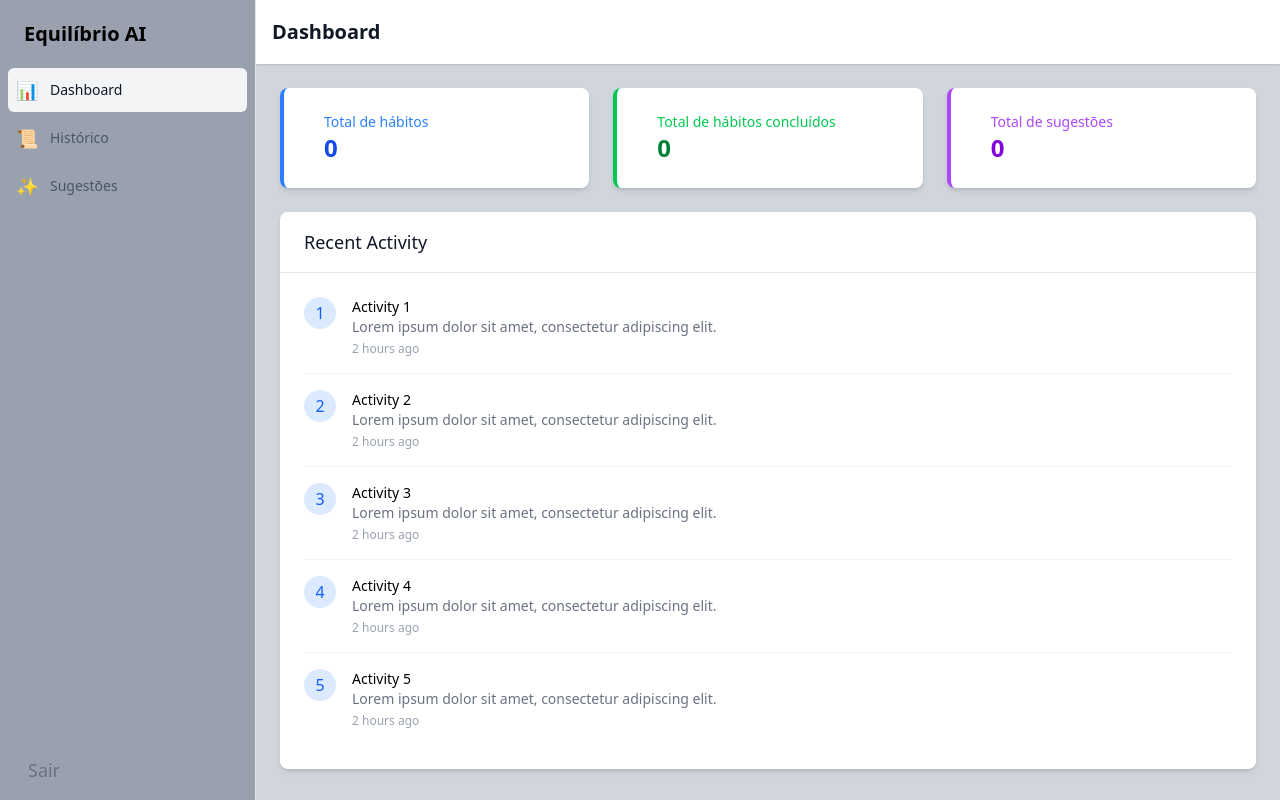
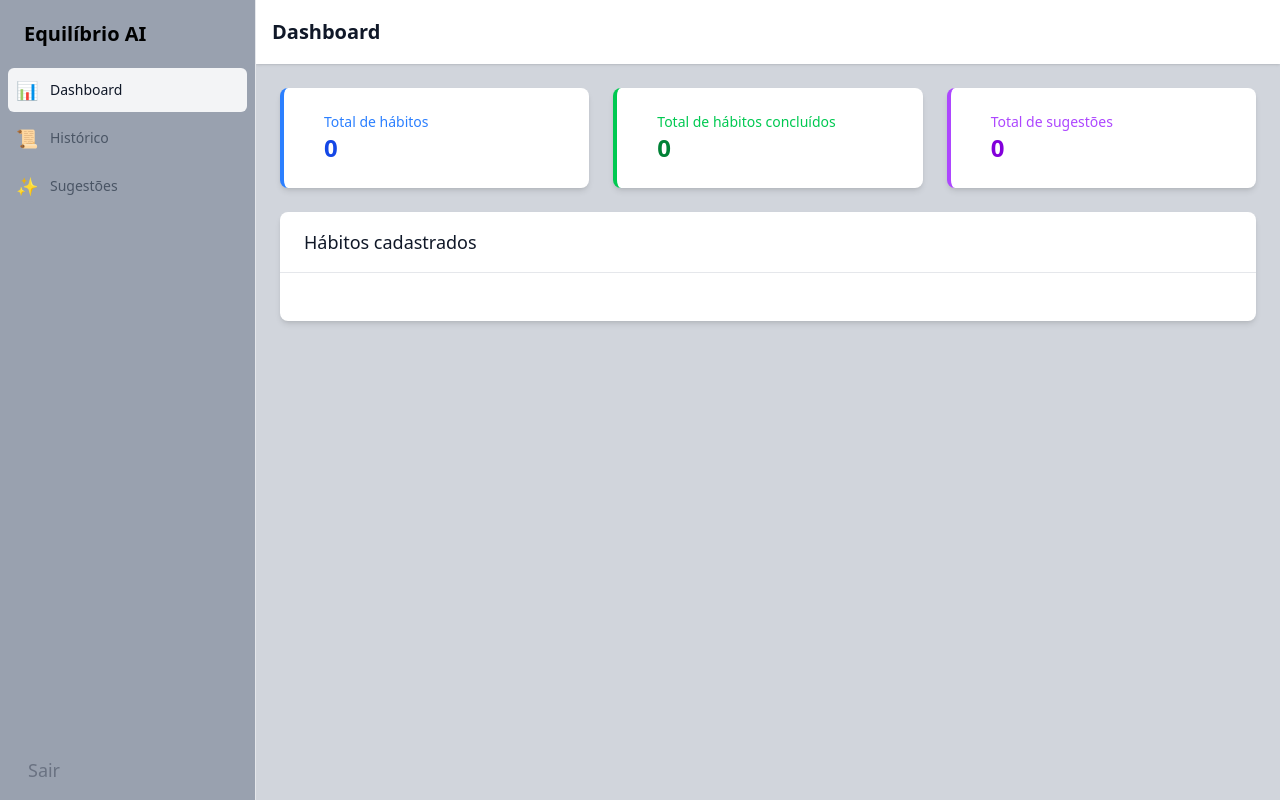
Before and after one commit to Arthu085/backend-projeto, a React (Vite) app in the folder frontend/: page /dashboard in a window 1280 px wide. Built offline with nearby package versions, Linux system fonts and the light colour scheme.

Commit message:
habitos cadastrados no dashboard

```diff
--- a/frontend/src/pages/Dashboard/Dashboard.jsx
+++ b/frontend/src/pages/Dashboard/Dashboard.jsx
@@ -132,21 +132,22 @@ export default function Dashboard() {
 				</div>
 
 				{/* Recent Activity */}
-				<Card title="Recent Activity">
+				<Card title="Hábitos cadastrados">
 					<div className="space-y-4">
-						{[1, 2, 3, 4, 5].map((item) => (
+						{habits.map((habit, index) => (
 							<div
-								key={item}
+								key={habit.id}
 								className="flex items-start pb-4 border-b border-gray-100 last:border-0">
 								<div className="flex-shrink-0 w-8 h-8 rounded-full bg-blue-100 flex items-center justify-center text-blue-600">
-									{item}
+									{index + 1}
 								</div>
 								<div className="ml-4">
-									<p className="text-sm font-medium">Activity {item}</p>
+									<p className="text-sm font-medium">
+										Nome do hábito: {habit.name}
+									</p>
 									<p className="text-sm text-gray-500">
-										Lorem ipsum dolor sit amet, consectetur adipiscing elit.
+										Tipo de hábito: {habit.typeName}
 									</p>
-									<p className="text-xs text-gray-400 mt-1">2 hours ago</p>
 								</div>
 							</div>
 						))}
```
